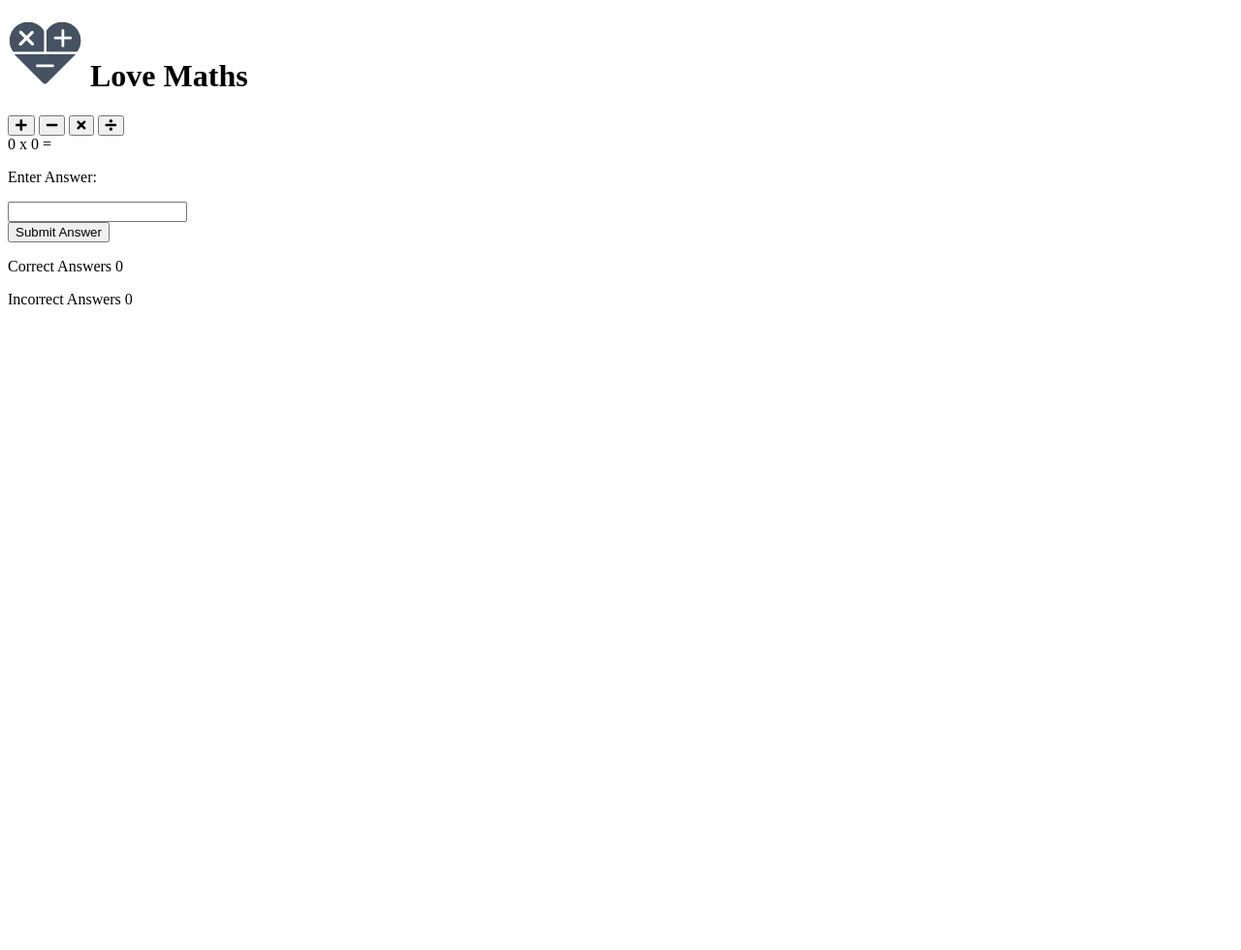
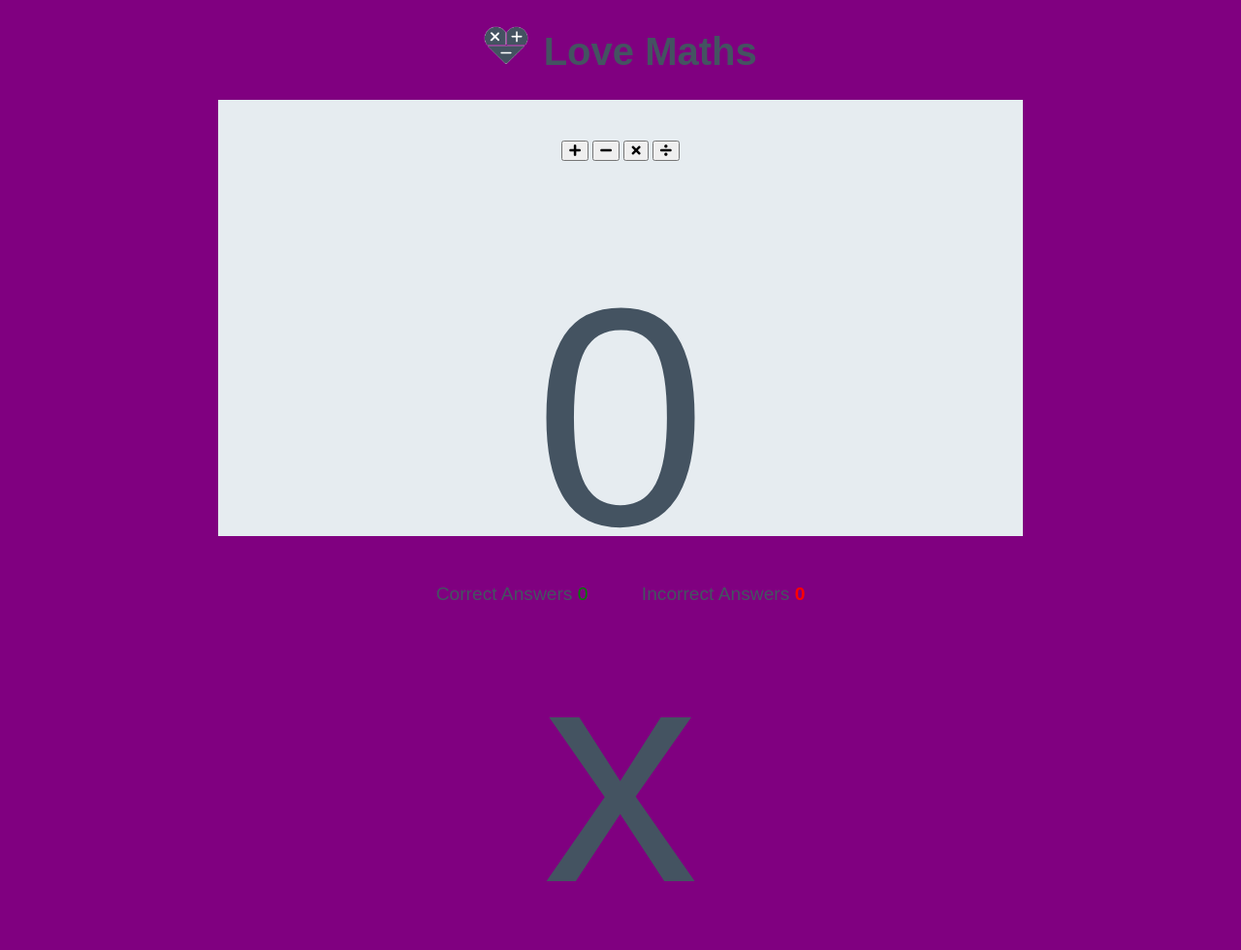
Before and after one commit to anthonyfdunphy/love-maths, a plain HTML site: page index.html in a window 1280 px wide. Shown: the top 980 px of the page at 97% size. Before the commit the page ends 800 px from the top, so only its background shows below. Drawn offline with Linux system fonts and the light colour scheme.

Commit message:
added css styling

```diff
--- a/assets/css/style.css
+++ b/assets/css/style.css
@@ -1,3 +1,82 @@
 body {
+    background-color: purple;
+    font-family: "Raleway", sans-serif;
+    color: #445361;
+    text-align: center;
+}
 
+/*heading layout*/
+
+.heading{
+    text-align: center;
+    font-size: 2.5em;
 }
+
+.logo{
+    height: 40px;
+    padding-right: 5px;
+}
+
+/*game layout*/
+
+.game-area{
+    background-color: #E6ECF0;
+    box-sizing: border-box;
+    width: 85%;
+    height: 65vh;
+    max-height: 450px;
+    max-width: 830px;
+    margin-left: auto;
+    margin-right: auto;
+    padding: 1%;
+}
+
+.question-area{
+    width: 50%;
+    font-size: 20rem;
+    margin: auto;
+    padding: 50px 0;
+}
+
+.question-area span {
+    padding: 0 15px;
+}
+
+.score-area{
+    margin: 5px auto;
+    width: 60%;
+    font-size: 1.2rem;
+}
+
+.controls-area{
+    width: 85%;
+    margin: 30px auto;
+}
+
+#score {
+    color: green;
+}
+
+#incorrect {
+    color:red;
+    font-weight: bold;
+}
+
+.answer-message {
+    display: none;
+    font-size: 1rem;
+}
+
+#answer-box {
+    border: none;
+    color: #445361;
+    display: inline-block;
+    height: 40px;
+    width: 80px;
+    font-size: 1.2 rem;
+}
+
+.scores{
+    display: inline-block;
+    padding: 25px;
+}
--- a/index.html
+++ b/index.html
@@ -45,7 +45,7 @@
             <input id="answer-box" type="number">
         </div>
 
-        <button class="btn btn--gray">Submit Answer</button>
+        <button data-type="submit" class="btn btn--gray">Submit Answer</button>
 
     </div>
 
```
